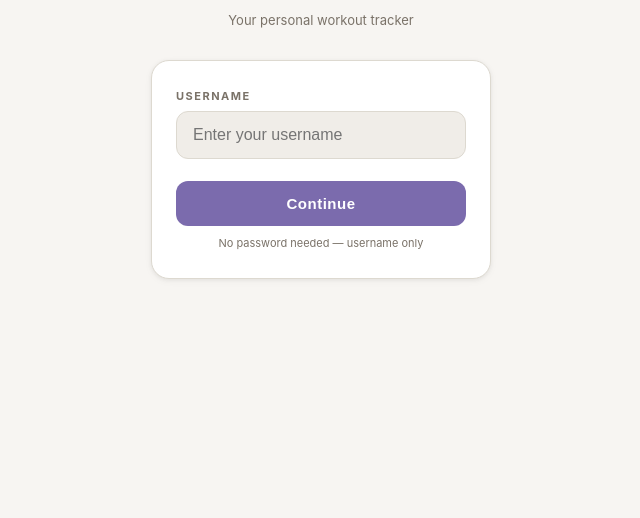
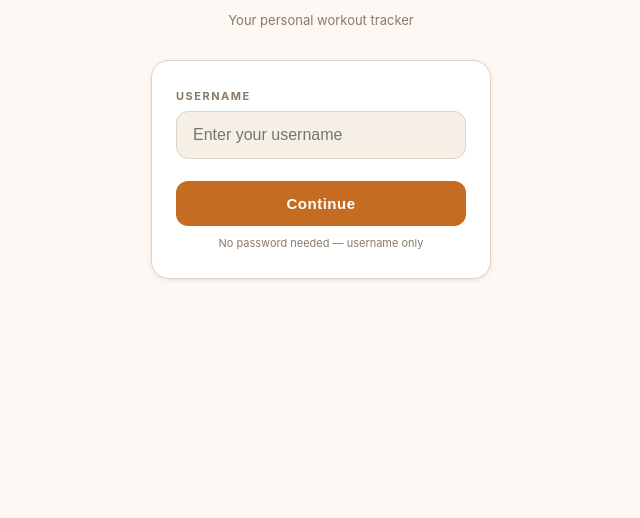
Before and after one commit to dhawalgujar/liftapp, a plain HTML site: page public/index.html in a window 1280 px wide. Shown: the part 282-800 px from the top of the page, without its empty margins (319-959 px from the left). Drawn offline with Linux system fonts and the light colour scheme.

Commit message:
change app color

```diff
--- a/public/index.html
+++ b/public/index.html
@@ -11,20 +11,20 @@
 * { box-sizing: border-box; margin: 0; padding: 0; -webkit-tap-highlight-color: transparent; }
 
 :root {
-  --bg: #F7F5F2;
+  --bg: #FDF8F3;
   --s1: #FFFFFF;
-  --s2: #EDE9E3;
-  --border: #DDD9D0;
-  --text: #2C2A26;
-  --t2: #7A7268;
-  --accent: #B8A9E0;
-  --accent-dark: #7B6BAD;
-  --accent-soft: rgba(184,169,224,0.15);
-  --green: #4E7A61;
-  --green-soft: rgba(78,122,97,0.15);
-  --red: #E07A7A;
-  --red-soft: rgba(224,122,122,0.12);
-  --input-bg: #F0EDE8;
+  --s2: #F3ECE2;
+  --border: #DDD4C6;
+  --text: #2D2418;
+  --t2: #8A7A68;
+  --accent: #E8944A;
+  --accent-dark: #C46D22;
+  --accent-soft: rgba(232,148,74,0.15);
+  --green: #4A8C5C;
+  --green-soft: rgba(74,140,92,0.15);
+  --red: #D4645A;
+  --red-soft: rgba(212,100,90,0.12);
+  --input-bg: #F5EFE6;
   --shadow: 0 1px 4px rgba(0,0,0,0.06), 0 2px 8px rgba(0,0,0,0.04);
   --tr: background 0.25s ease, color 0.25s ease, border-color 0.25s ease;
 }
@@ -199,7 +199,7 @@ input[type=number] { -moz-appearance: textfield; }
 .set-n { width: 26px; font-size: 11px; font-family: 'Courier New', monospace; color: var(--text); font-weight: 700; }
 
 .set-input[readonly] { background: var(--s2); border-color: var(--border); color: var(--text); cursor: default; }
-.set-input[readonly].done-inp { color: var(--green); border-color: rgba(78,122,97,0.4); background: var(--green-soft); }
+.set-input[readonly].done-inp { color: var(--green); border-color: rgba(74,140,92,0.4); background: var(--green-soft); }
 
 .set-input {
   flex: 1.2; background: var(--input-bg); border: 1.5px solid var(--border);
@@ -208,7 +208,7 @@ input[type=number] { -moz-appearance: textfield; }
   transition: border-color 0.15s; font-weight: 700;
 }
 .set-input:focus { outline: none; border-color: var(--accent-dark); }
-.set-input.done-inp { border-color: rgba(78,122,97,0.4); color: var(--green); background: var(--green-soft); }
+.set-input.done-inp { border-color: rgba(74,140,92,0.4); color: var(--green); background: var(--green-soft); }
 
 .done-btn {
   width: 36px; height: 34px; border-radius: 9px; border: 1.5px solid var(--border);
@@ -248,7 +248,7 @@ input[type=number] { -moz-appearance: textfield; }
 
 /* ── Complete Routine Banner ── */
 .finish-banner {
-  background: var(--green-soft); border: 1px solid rgba(78,122,97,0.4);
+  background: var(--green-soft); border: 1px solid rgba(74,140,92,0.4);
   border-radius: 11px; padding: 16px; text-align: center; color: var(--green);
   font-weight: 600; font-size: 14px; margin: 12px 0;
 }
```
